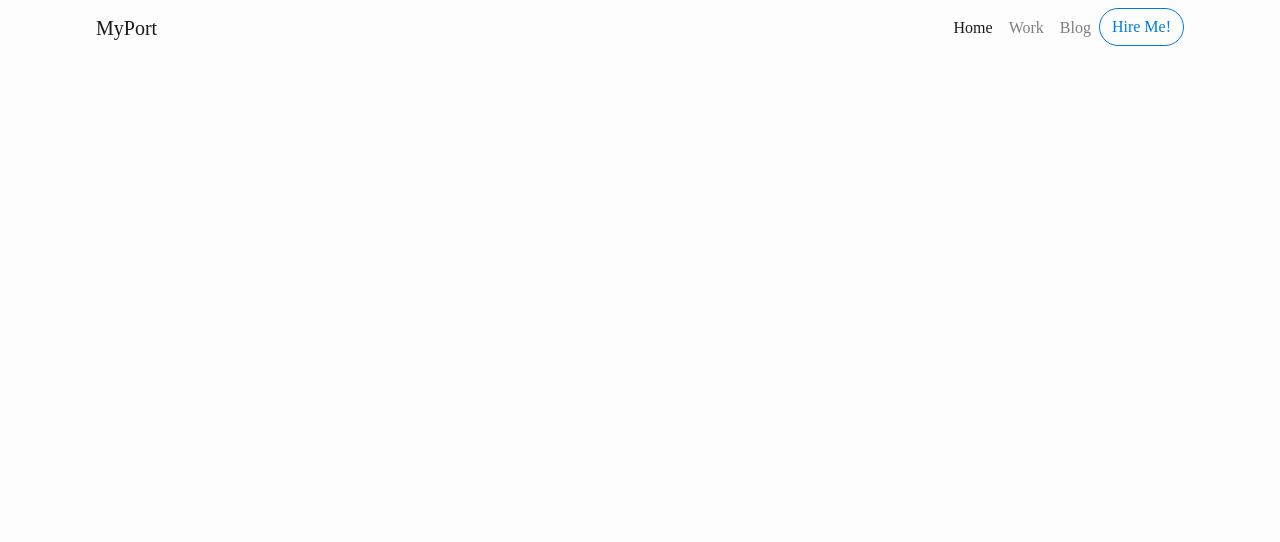
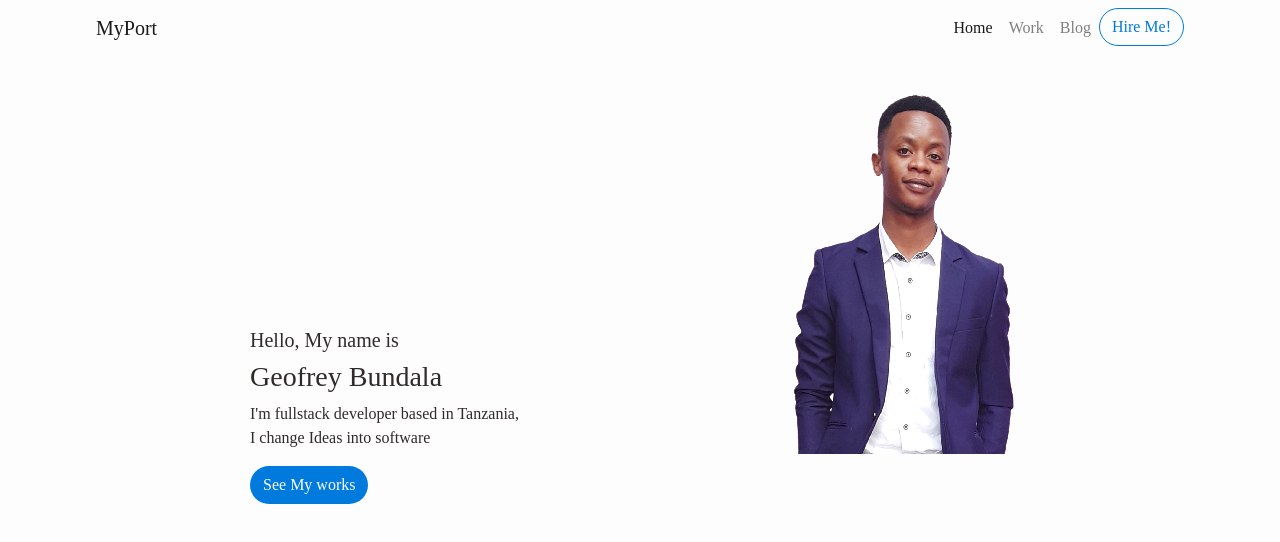
Before and after one commit to geofreybundala/portifolio, a React (Create React App) app: page / in a window 1280 px wide. Shown: the top 542 px of the page. Built offline with nearby package versions, Linux system fonts and the light colour scheme; a web font is replaced by a local one.

Commit message:
fix(section hero)

```diff
--- a/src/App.css
+++ b/src/App.css
@@ -40,3 +40,18 @@ body{
     color:var(--primary-white);
     background-color: var(--primary-blue);
 }
+
+.p-blue-btn{
+    color:var(--primary-white);
+    background-color: var(--primary-blue);
+}
+.p-blue-btn:hover{
+    color: var(--primary-blue);
+    background-color: var(--primary-white);
+    border-color: var(--primary-blue);
+}
+
+.welcome-cover{
+    height: 90vh;
+    /* background-color:bisque */
+}
--- /dev/null
+++ b/src/components/Header.js
@@ -0,0 +1,30 @@
+import React from 'react'
+
+const Header = () => {
+    return (
+        <nav className="navbar navbar-expand-lg navbar-light">
+        <a className="navbar-brand" href>MyPort</a>
+        <button className="navbar-toggler" type="button" data-toggle="collapse" data-target="#navbarSupportedContent" aria-controls="navbarSupportedContent" aria-expanded="false" aria-label="Toggle navigation">
+            <span className="navbar-toggler-icon"></span>
+        </button>
+            <div className="collapse navbar-collapse" id="navbarSupportedContent">
+                <ul className="navbar-nav ml-auto">
+                <li className="nav-item active">
+                    <a className="nav-link" href>Home <span className="sr-only">(current)</span></a>
+                </li>
+                <li className="nav-item">
+                    <a className="nav-link" href>Work</a>
+                </li>
+                <li className="nav-item">
+                    <a className="nav-link" href>Blog</a>
+                </li>
+                <li>
+                    <button class="btn-round btn-hire my-2 my-sm-0" >Hire Me!</button>
+                </li>
+                </ul>
+            </div>
+    </nav>
+    )
+}
+
+export default Header
--- a/src/components/Home.js
+++ b/src/components/Home.js
@@ -1,30 +1,14 @@
 import React from 'react'
+import Header from './Header'
+import Cover from './sections/Cover'
 
 const Home = () => {
     return (
-        <nav className="navbar navbar-expand-lg navbar-light">
-        <a className="navbar-brand" href>MyPort</a>
-        <button className="navbar-toggler" type="button" data-toggle="collapse" data-target="#navbarSupportedContent" aria-controls="navbarSupportedContent" aria-expanded="false" aria-label="Toggle navigation">
-            <span className="navbar-toggler-icon"></span>
-        </button>
-            <div className="collapse navbar-collapse" id="navbarSupportedContent">
-                <ul className="navbar-nav ml-auto">
-                <li className="nav-item active">
-                    <a className="nav-link" href>Home <span className="sr-only">(current)</span></a>
-                </li>
-                <li className="nav-item">
-                    <a className="nav-link" href>Work</a>
-                </li>
-                <li className="nav-item">
-                    <a className="nav-link" href>Blog</a>
-                </li>
-                <li>
-                    <button class="btn-round btn-hire my-2 my-sm-0" >Hire Me!</button>
-                </li>
-                </ul>
-            </div>
-        </nav>
-)
+        <>
+                <Header/>
+                <Cover/>
+        </>
+    )
 }
 
 export default Home
--- /dev/null
+++ b/src/components/sections/Cover.js
@@ -0,0 +1,23 @@
+import React from 'react'
+import MyCover from '../../assets/images/myProfile.png'
+
+export const Cover = () => {
+    return (
+        <section className='d-flex justify-content-between container welcome-cover'>
+           <div className="my-auto mx-auto">
+               <h5>Hello, My name is </h5>
+               <h3>Geofrey Bundala</h3>
+               <p>
+                   I'm fullstack developer based in Tanzania,<br/>I change Ideas into software
+               </p>
+               <button className="btn btn-round p-blue-btn">See My works</button>
+           </div>
+
+           <div>
+               <img src={MyCover} />
+           </div>
+        </section>
+    )
+}
+
+export default Cover
```
Also changed, not shown: src/assets/images/myProfile.png (added).
